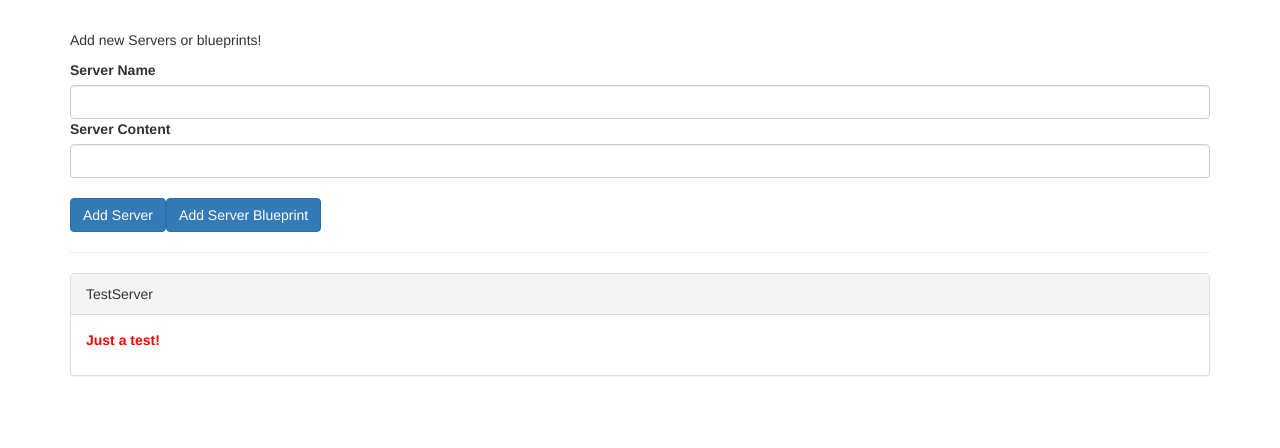
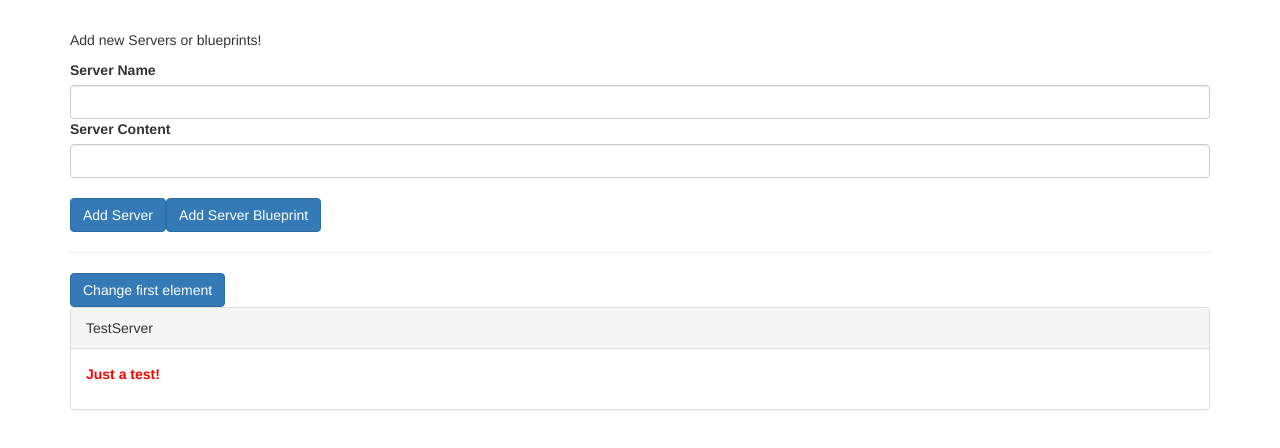
Before and after one commit to aacebal/cmp-databinding, an Angular app: page / in a window 1280 px wide. Shown: the top 448 px of the page. Built offline with nearby package versions, Linux system fonts and the light colour scheme.

Commit message:
lifecycle hooks

```diff
--- a/src/app/app.component.html
+++ b/src/app/app.component.html
@@ -5,8 +5,15 @@
   <hr>
   <div class="row">
     <div class="col-xs-12">
+      <button class="btn btn-primary" (click)="onChangeFirst()">Change first element</button>
       <app-server-element *ngFor="let serverElement of serverElements"
-      [srvElement]="serverElement"></app-server-element>
+      [srvElement]="serverElement"
+      [name]="serverElement.name">
+      <p>
+        <strong *ngIf="serverElement.type === 'server'" style="color: red">{{ serverElement.content }}</strong>
+        <em *ngIf="serverElement.type === 'blueprint'">{{ serverElement.content }}</em>
+      </p>
+    </app-server-element>
     </div>
   </div>
 </div>
--- a/src/app/app.component.ts
+++ b/src/app/app.component.ts
@@ -23,4 +23,8 @@ export class AppComponent {
       content: blueprintData.serverContent
     });
   }
+
+  onChangeFirst() {
+    this.serverElements[0].name = 'Changed';
+  }
 }
--- a/src/app/server-element/server-element.component.html
+++ b/src/app/server-element/server-element.component.html
@@ -3,8 +3,9 @@
   <div class="panel-heading">{{ element.name }}</div>
   <div class="panel-body">
     <p>
-      <strong *ngIf="element.type === 'server'" style="color: red">{{ element.content }}</strong>
-      <em *ngIf="element.type === 'blueprint'">{{ element.content }}</em>
+      <!-- <strong *ngIf="element.type === 'server'" style="color: red">{{ element.content }}</strong>
+      <em *ngIf="element.type === 'blueprint'">{{ element.content }}</em> -->
+      <ng-content></ng-content>
     </p>
   </div>
 </div>
--- a/src/app/server-element/server-element.component.ts
+++ b/src/app/server-element/server-element.component.ts
@@ -1,4 +1,5 @@
-import { Component, OnInit, Input, ViewEncapsulation } from '@angular/core';
+import { Component, OnInit, Input, ViewEncapsulation,
+  OnChanges, SimpleChanges, DoCheck, AfterContentInit, AfterContentChecked } from '@angular/core';
 
 @Component({
   selector: 'app-server-element',
@@ -6,12 +7,33 @@ import { Component, OnInit, Input, ViewEncapsulation } from '@angular/core';
   styleUrls: ['./server-element.component.css'],
   encapsulation: ViewEncapsulation.Emulated // None, Native
 })
-export class ServerElementComponent implements OnInit {
+export class ServerElementComponent implements OnInit, OnChanges, AfterContentInit, AfterContentChecked {
   @Input('srvElement') element: {type: string, name: string, content: string};
+  @Input() name: string;
 
-  constructor() { }
+  constructor() {
+    console.log('constructor called');
+  }
+
+  ngOnChanges(changes: SimpleChanges) {
+    console.log('onChanges called');
+    console.log(changes);
+  }
 
   ngOnInit() {
+    console.log('ngOnInit called');
+  }
+
+  ngDoCheck() {
+    console.log('ngDoCheck called');
+  }
+
+  ngAfterContentInit() {
+    console.log('ngAfterContentInit called');
+  }
+
+  ngAfterContentChecked() {
+    console.log('ngAfterContentChecked called');
   }
 
 }
```
